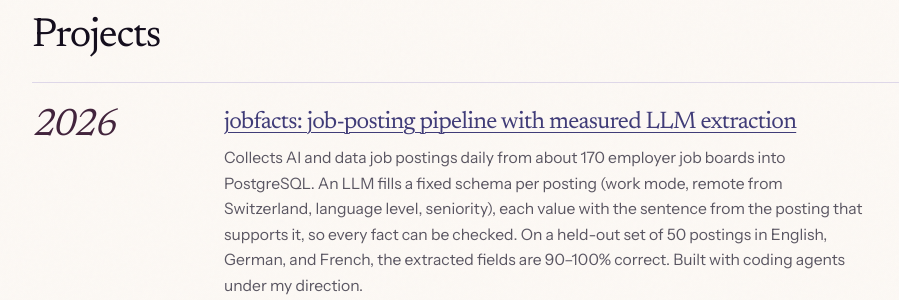
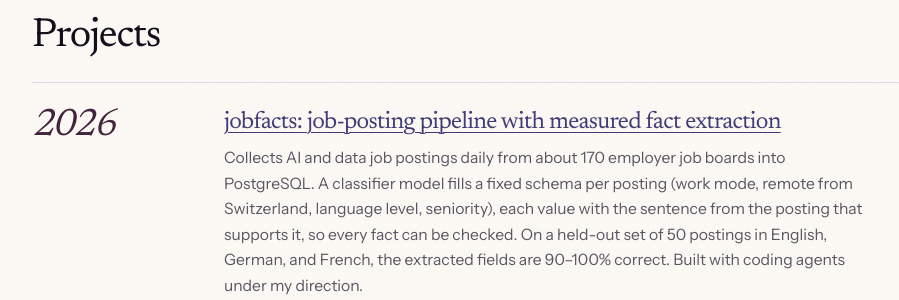
Before and after one commit to amunozo/amunozo.github.io, a Jekyll site: the page built from index.md, in a window 1280 px wide and 900 px high, scrolled down 410 px. Shown: the part 150-450 px from the top of the window, without its empty margins (128-1027 px from the left). Built offline with Jekyll 4.4.1, drawn with Linux system fonts in a browser that asks for light colours.

Commit message:
Homepage: jobfacts extractor is a classifier model

```diff
--- a/index.md
+++ b/index.md
@@ -30,8 +30,8 @@ description: Alberto Muñoz-Ortiz, AI engineer and researcher in Lausanne. PhD i
   <h2>2026</h2>
   <ul class="pub-list">
     <li>
-      <h3><a href="https://github.com/amunozo/jobfacts">jobfacts: job-posting pipeline with measured LLM extraction</a></h3>
-      <p class="pub-venue">Collects AI and data job postings daily from about 170 employer job boards into PostgreSQL. An LLM fills a fixed schema per posting (work mode, remote from Switzerland, language level, seniority), each value with the sentence from the posting that supports it, so every fact can be checked. On a held-out set of 50 postings in English, German, and French, the extracted fields are 90–100% correct. Built with coding agents under my direction.</p>
+      <h3><a href="https://github.com/amunozo/jobfacts">jobfacts: job-posting pipeline with measured fact extraction</a></h3>
+      <p class="pub-venue">Collects AI and data job postings daily from about 170 employer job boards into PostgreSQL. A classifier model fills a fixed schema per posting (work mode, remote from Switzerland, language level, seniority), each value with the sentence from the posting that supports it, so every fact can be checked. On a held-out set of 50 postings in English, German, and French, the extracted fields are 90–100% correct. Built with coding agents under my direction.</p>
       <p class="pub-code"><a href="https://github.com/amunozo/jobfacts">View code</a></p>
     </li>
     <li>
```
